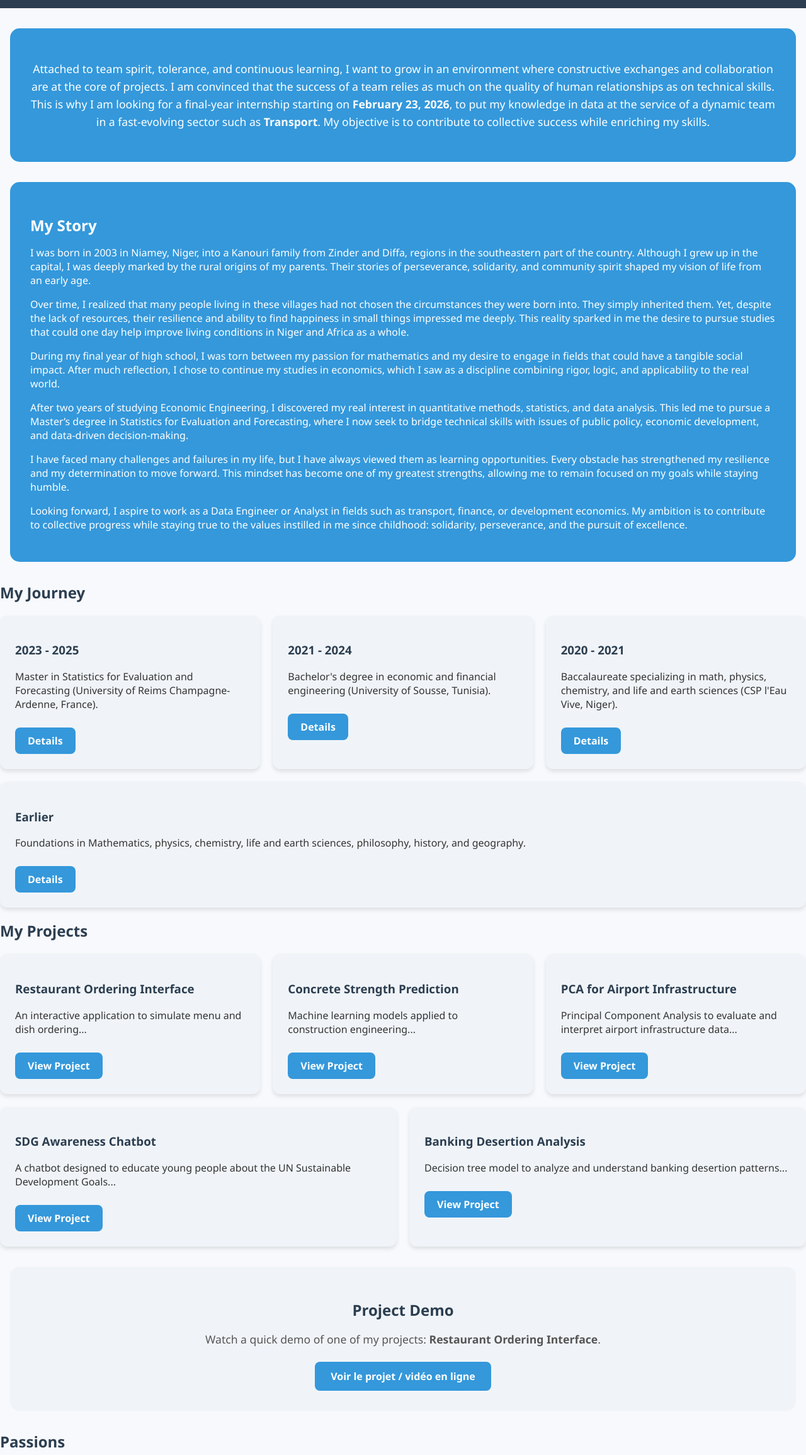
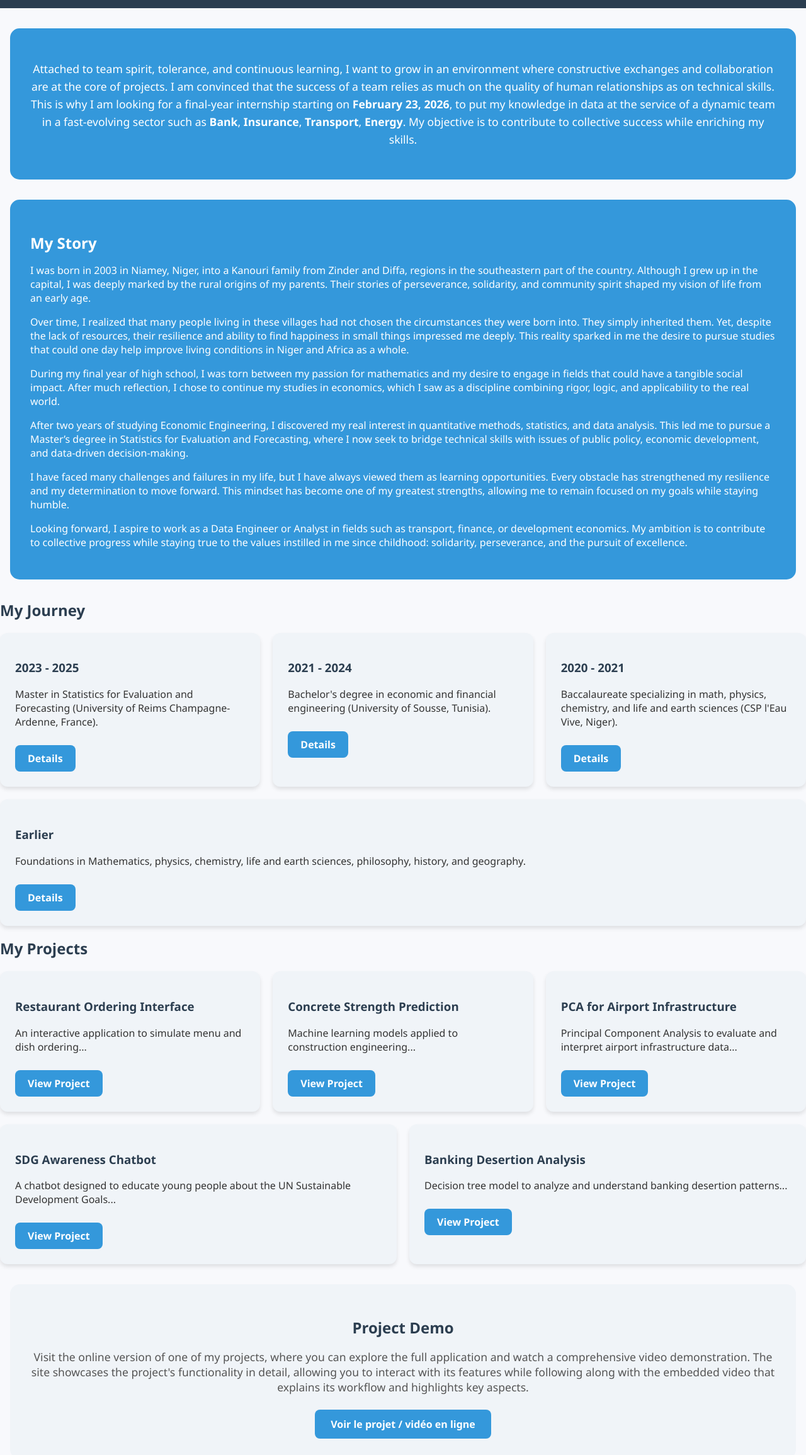
Before and after one commit to Ismael-madou/ismael_madou.github.io, a plain HTML site: page index.html in a window 1280 px wide. Shown: the part 250-2560 px from the top of the page at 63% size. Drawn offline with Linux system fonts and the light colour scheme.

Commit message:
ajustement de mon site

```diff
--- a/index.html
+++ b/index.html
@@ -80,7 +80,7 @@
     <p style="font-size: 1.1rem; line-height: 1.6;">
       Attached to team spirit, tolerance, and continuous learning, I want to grow in an environment where constructive exchanges and collaboration are at the core of projects.
       I am convinced that the success of a team relies as much on the quality of human relationships as on technical skills.
-      This is why I am looking for a final-year internship starting on <b>February 23, 2026</b>, to put my knowledge in data at the service of a dynamic team in a fast-evolving sector such as <b>Transport</b>.
+      This is why I am looking for a final-year internship starting on <b>February 23, 2026</b>, to put my knowledge in data at the service of a dynamic team in a fast-evolving sector such as <b>Bank</b>, <b>Insurance</b>, <b>Transport</b>, <b>Energy</b>.
       My objective is to contribute to collective success while enriching my skills.
     </p>
   </section>
@@ -216,7 +216,7 @@
     <section style="background: #f0f4f8; padding: 2rem; margin: 2rem 1rem; border-radius: 15px; text-align: center;">
       <h2 style="color: #2c3e50; margin-bottom: 1rem;">Project Demo</h2>
       <p style="font-size: 1.1rem; color: #555; margin-bottom: 1.5rem;">
-        Watch a quick demo of one of my projects: <b>Restaurant Ordering Interface</b>.
+       Visit the online version of one of my projects, where you can explore the full application and watch a comprehensive video demonstration. The site showcases the project's functionality in detail, allowing you to interact with its features while following along with the embedded video that explains its workflow and highlights key aspects.
       </p>
       <a href="https://ismael-madou.github.io/Interface-restauration/" target="_blank"
          style="display: inline-block; padding: 12px 25px; background-color: #3498db; color: white; border-radius: 8px; font-weight: bold; text-decoration: none;">
@@ -287,7 +287,7 @@
 
     <div class="contact-card" style="flex: 1 1 250px; background: #f0f4f8; padding: 1.5rem; border-radius: 12px; box-shadow: 0 4px 6px rgba(0,0,0,0.1); text-align: center;">
       <p>CV:</p>
-      <a href="cv.pdf" target="_blank" style="color: #3498db; font-weight: bold; text-decoration: none;">Download</a>
+      <a href="CV_stage_data.pdf" target="_blank" style="color: #3498db; font-weight: bold; text-decoration: none;">Download</a>
     </div>
 
   </div>
```
